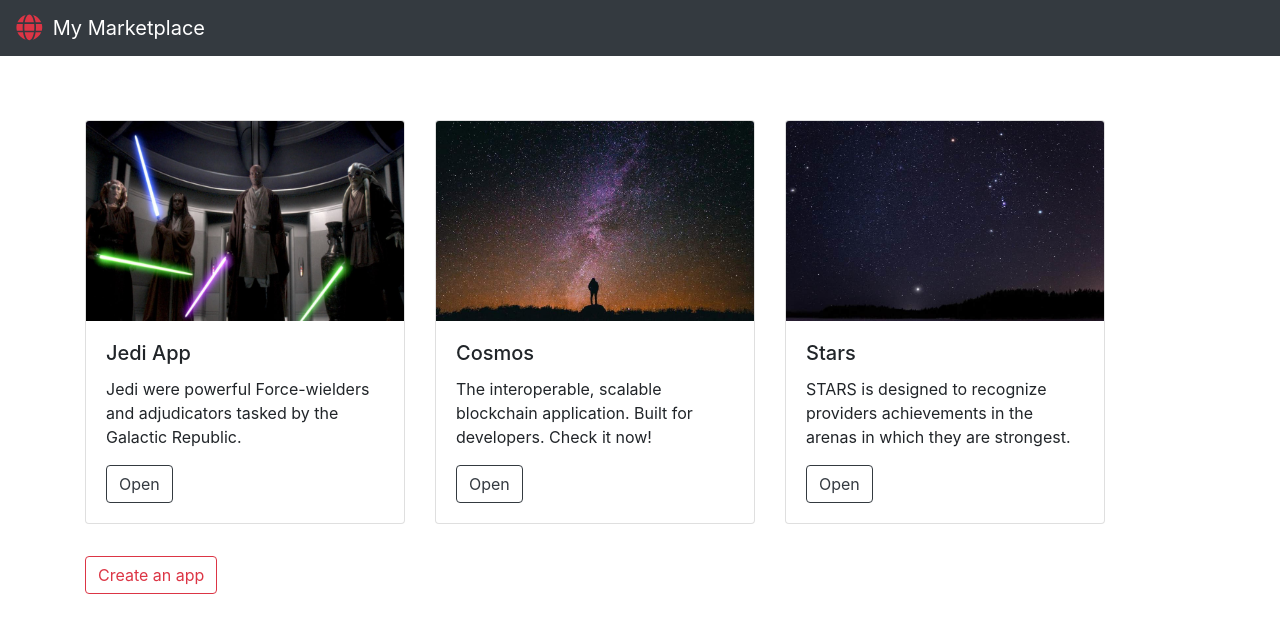
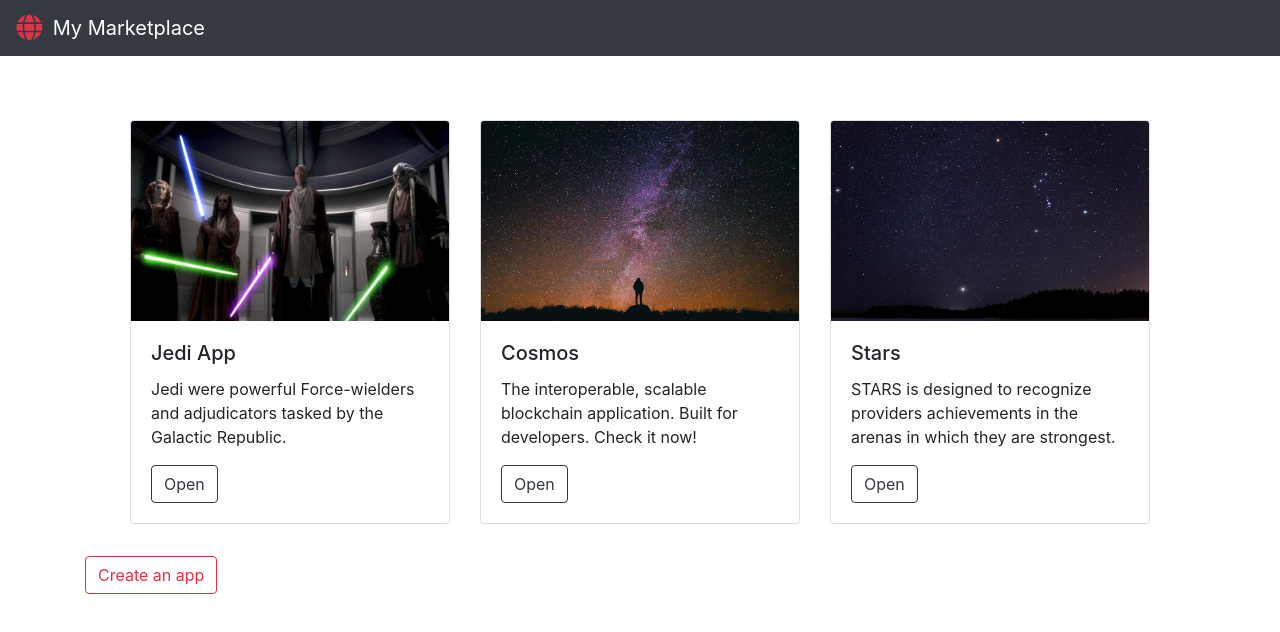
Before and after one commit to dmitriyeff/my-marketplace, a React (Create React App) app: page /apps in a window 1280 px wide. Shown: the top 632 px of the page. Built offline with nearby package versions, Linux system fonts and the light colour scheme.

Commit message:
adding app to the apps list page is finished

```diff
--- a/src/components/CardsView.js
+++ b/src/components/CardsView.js
@@ -11,15 +11,11 @@ import {
 
 const CardsView = () => {
 
-    const parentFunction = (data_from_child) => {
-        updatedState(data_from_child);
+    let [data, updatedData] = useState(0);
+
+    const parentFunction = (dataFromChild) => {
+        updatedData(dataFromChild);
     };
-
-    let [state, updatedState] = useState();
-
-    useEffect(() => {
-        console.log(state);
-    });
 
     return (
         <Container>
@@ -27,7 +23,9 @@ const CardsView = () => {
                 <Route exact path="/" component={AppsList}>
                     <Redirect from="/" to="/apps"/>
                 </Route>
-                <Route exact path="/apps" component={AppsList} />
+                <Route exact path="/apps">
+                    <AppsList newApp={data} />
+                </Route>
                 <Route path="/apps/create">
                     <ValidationForm functionCallFromParent={parentFunction} />
                 </Route>
--- a/src/components/apps/AppsList.js
+++ b/src/components/apps/AppsList.js
@@ -1,13 +1,28 @@
-import React, { Fragment } from "react";
+import React, {Fragment, useEffect, useState} from "react";
 import Cards from "../../components/cards/Card";
 import { CardDeck } from "react-bootstrap";
 import apps from "../../assets/apps";
 import CreateAppButton from "../buttons/CreateAppButton";
 
 import AppContext from "../../context/app-context";
-// import { getAppInfoFromStorage } from "../form/ValidationForm";
 
-const AppsList = () => {
+const AppsList = ({ newApp }) => {
+
+    const appendDataToStorage = (key, value) => {
+        let values = JSON.parse(localStorage.getItem(key));
+
+        if (values === null) {
+            values = [];
+        }
+
+        if (newApp) {
+            values.push(value);
+        }
+
+        localStorage.setItem(key, JSON.stringify(values));
+
+        return JSON.parse(localStorage.getItem('appData'));
+    };
 
     const initialApps = apps.map(app => {
        return {
@@ -17,18 +32,22 @@ const AppsList = () => {
        }
     });
 
-    // const addedApps = getAppInfoFromStorage().map(app => {
-    //     return {
-    //         title: app[0],
-    //         description: app[1],
-    //     };
-    // });
+    const newApps = appendDataToStorage('appData', newApp).map(app => ({
+        title: app[0],
+        description: app[1],
+    }));
 
-    const allApps = [...initialApps];
+    const allApps = [...initialApps, ...newApps];
 
     return (
         <Fragment>
-            <CardDeck style={{marginBottom: "2rem"}}>
+            <div style={{
+                display: "flex",
+                justifyContent: "space-around"
+            }}>
+                <CardDeck style={{
+                    marginBottom: "2rem"
+                }}>
                     {allApps.map((app, key) => (
                         <AppContext.Provider
                             key={key}
@@ -42,6 +61,7 @@ const AppsList = () => {
                         </AppContext.Provider>
                     ))}
                 </CardDeck>
+            </div>
             <CreateAppButton />
         </Fragment>
     );
--- a/src/components/form/ValidationForm.js
+++ b/src/components/form/ValidationForm.js
@@ -15,7 +15,6 @@ class ValidationForm extends Component {
             descriptionOk: "",
             descriptionIsMissing: "",
             descriptionIsTooShort: "",
-            newApp: [],
         };
     }
 
@@ -81,7 +80,7 @@ class ValidationForm extends Component {
             // this.appendValueToStorage('newApp', [title, description]);
 
             this.props.functionCallFromParent([title, description]);
-            // return window.history.back();
+            return window.history.back();
         }
 
         return false;
@@ -157,11 +156,4 @@ class ValidationForm extends Component {
     }
 }
 
-// export function getAppInfoFromStorage() {
-//     if (initialState.newApp) {
-//         return initialState.newApp
-//     }
-//     return [];
-// }
-
 export default ValidationForm;
```
Lines whose indentation alone changed are shown as unchanged.
